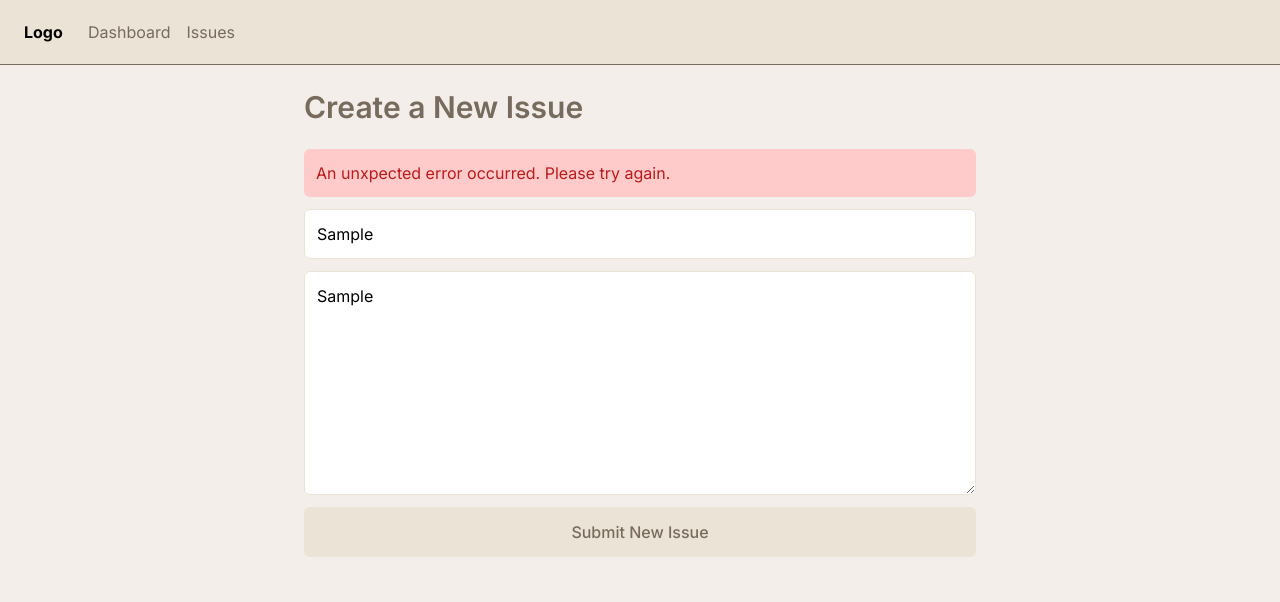
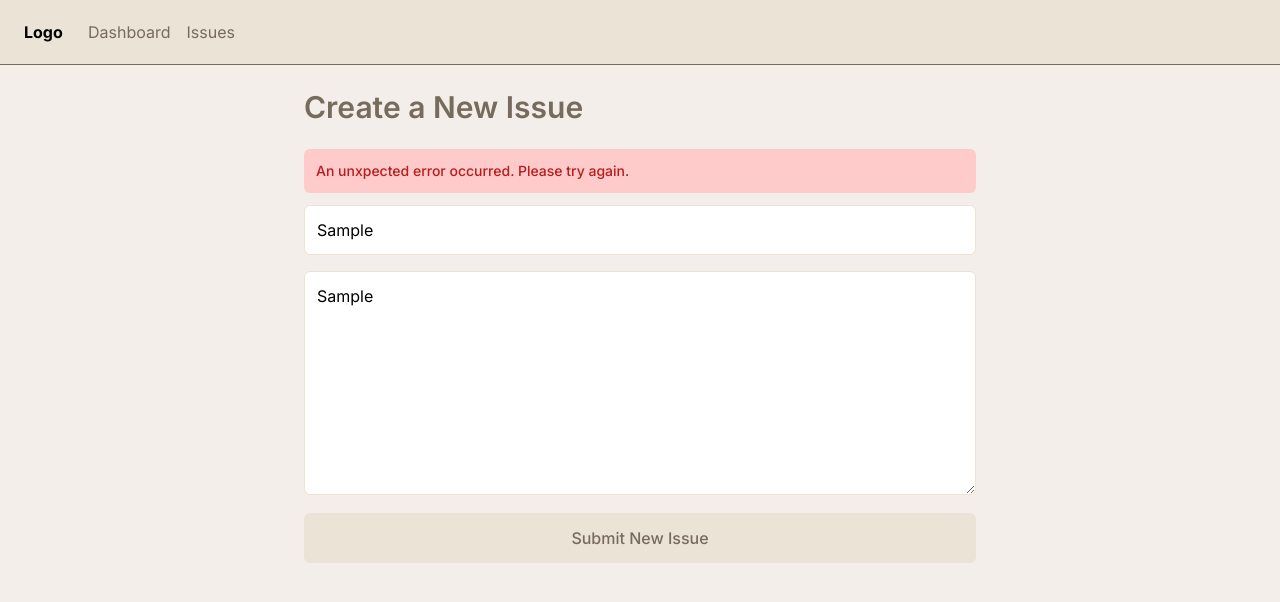
Before and after one commit to getimad/next-issue-tracker, a Next.js app: page /issues/new in a window 1280 px wide. Both pictures are taken after typing "Sample", "Sample" into the empty fields and a click on the input "Submit New Issue". Shown: the top 602 px of the page. Built offline with nearby package versions, Linux system fonts and the light colour scheme; no server answers.

Commit message:
feat: Add client-side validation for NewIssueSchema

```diff
--- a/app/issues/new/page.tsx
+++ b/app/issues/new/page.tsx
@@ -2,52 +2,70 @@
 
 import { useRouter } from "next/navigation";
 import { useForm } from "react-hook-form";
+import { zodResolver } from "@hookform/resolvers/zod";
 import { useState } from "react";
+import { createIssueSchema } from "@/app/schemas/IssueSchema";
+import { z } from "zod";
 import axios from "axios";
 
-interface IssueForm {
-  title: string;
-  description: string;
-}
+// Get the type of the createIssueSchema
+type IssueForm = z.infer<typeof createIssueSchema>;
 
 export default function NewIssuePage() {
-  const { register, handleSubmit } = useForm<IssueForm>();
+  const {
+    register,
+    handleSubmit,
+    formState: { errors },
+  } = useForm<IssueForm>({
+    resolver: zodResolver(createIssueSchema),
+  });
   const router = useRouter();
-  const [error, setError] = useState("");
+  const [serverError, setServerError] = useState("");
 
   const sendRequest = async (data: IssueForm) => {
     try {
       await axios.post("/api/issues", data);
       router.push("/issues");
     } catch (error) {
-      setError("An unxpected error occurred. Please try again.");
+      setServerError("An unxpected error occurred. Please try again.");
     }
   };
 
   return (
     <main className="mx-6 mt-6">
       <section className="mx-auto max-w-2xl">
+        {/* Title */}
         <h1 className="mb-6 text-3xl font-semibold text-palette-4">
           Create a New Issue
         </h1>
-        {error && (
-          <div className="mb-3 rounded-md bg-red-200 p-3 text-red-700">
-            {error}
-          </div>
+
+        {/* Errors */}
+        {(serverError || errors.title || errors.description) && (
+          <ul className="mb-3 rounded-md bg-red-200 p-3 text-sm font-medium text-red-700">
+            {serverError && <li>{serverError}</li>}
+            {errors.title && <li>{errors.title.message}</li>}
+            {errors.description && <li>{errors.description.message}</li>}
+          </ul>
         )}
+
+        {/* Form */}
         <form method="post" onSubmit={handleSubmit(sendRequest)}>
           <div className="flex flex-col justify-center gap-3">
+            <div>
               <input
-              className="rounded-md border border-palette-2 p-3 outline-none"
+                className="mb-1 w-full rounded-md border border-palette-2 p-3 outline-none"
                 type="text"
                 placeholder="Title"
                 {...register("title")}
               />
+            </div>
+            <div>
               <textarea
-              className="max-h-96 min-h-56 rounded-md border border-palette-2 p-3 outline-none"
+                className="max-h-96 min-h-56 w-full rounded-md border border-palette-2 p-3 outline-none"
                 placeholder="Description"
                 {...register("description")}
               ></textarea>
+            </div>
             <input
               className="cursor-pointer rounded-md border border-transparent bg-palette-2 p-3 font-medium text-palette-4 transition-all duration-300 hover:border-palette-1"
               type="submit"
```
Lines whose indentation alone changed are shown as unchanged.
